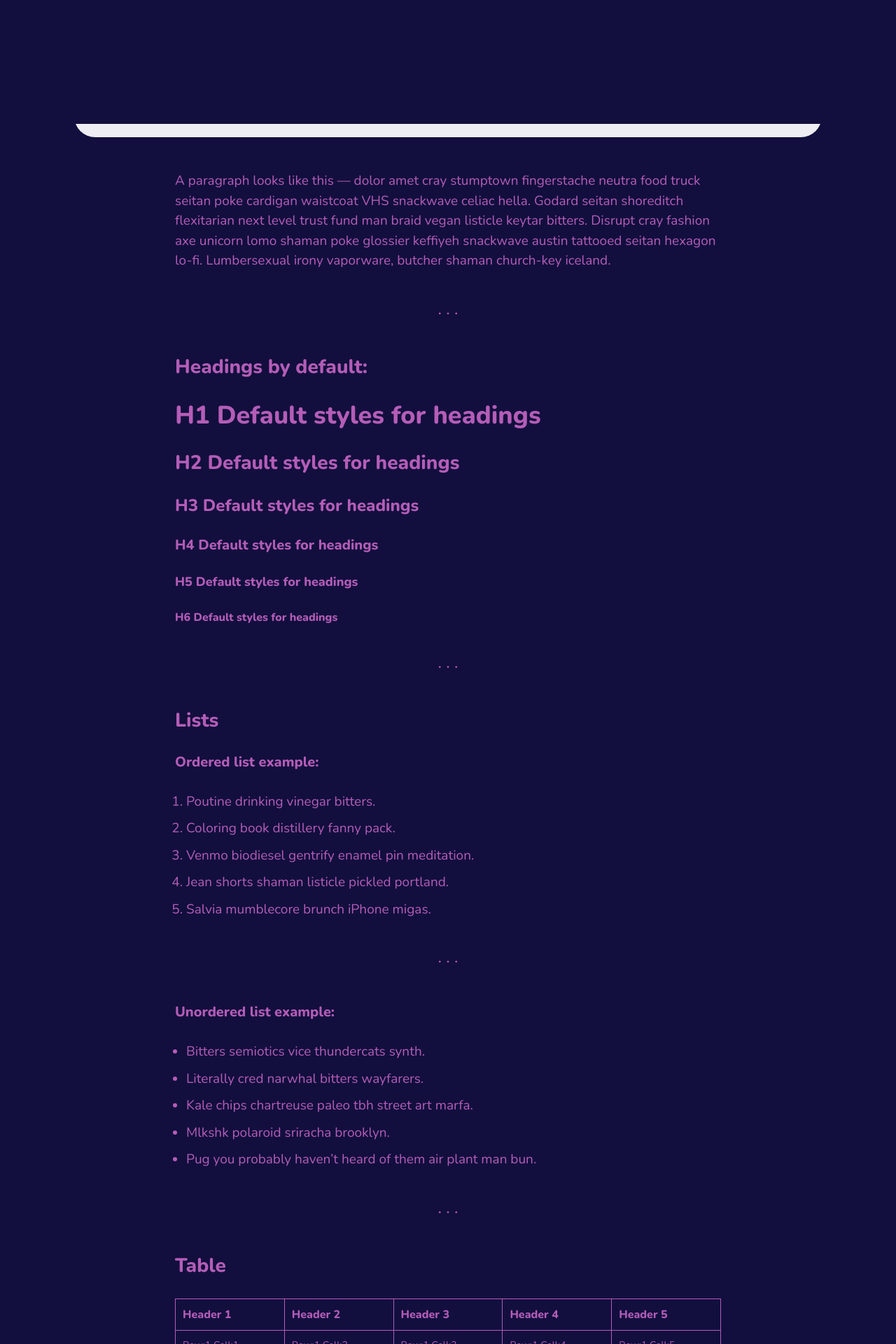
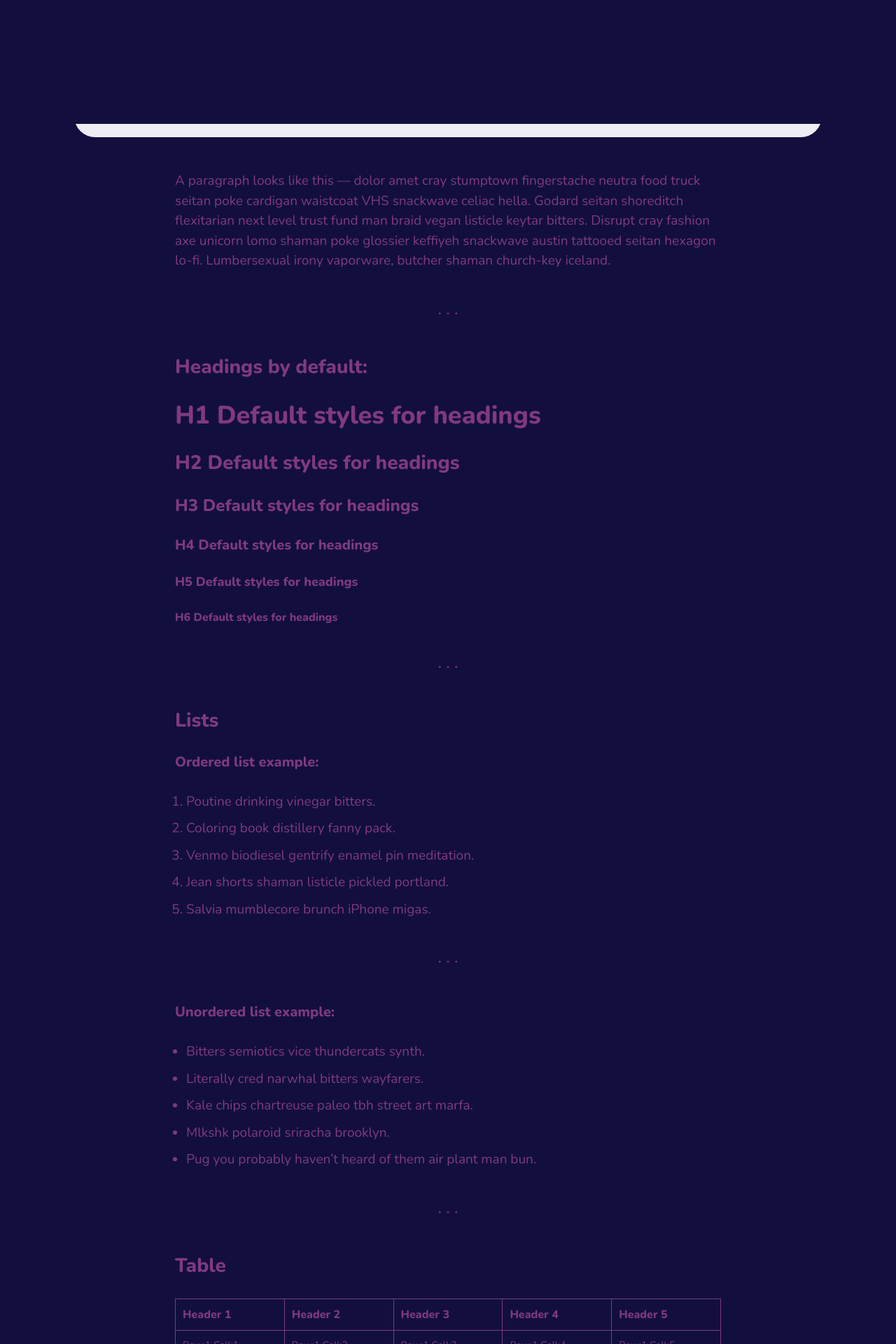
Before and after one commit to sjester14/sjester14.github.io, a Jekyll site: the page built from _pages/elements.md, in a window 1280 px wide. Shown: the part 723-2643 px from the top of the page at 70% size. Built offline with Jekyll 4.4.1, drawn with Linux system fonts in a browser that asks for light colours.

Commit message:
darker purple

```diff
--- a/_sass/0-settings/color-scheme.scss
+++ b/_sass/0-settings/color-scheme.scss
@@ -3,7 +3,7 @@
 $secondary-color: #f969cd;
 $white: #fff;
 $dark: #120f3e;
-$gray: #b45db7;
+$gray: #803982;
 $light-gray: #f5f5f5;
 $blue-gray: #58576d;
 
```
